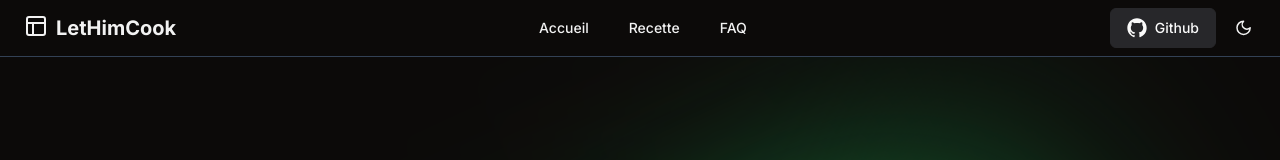
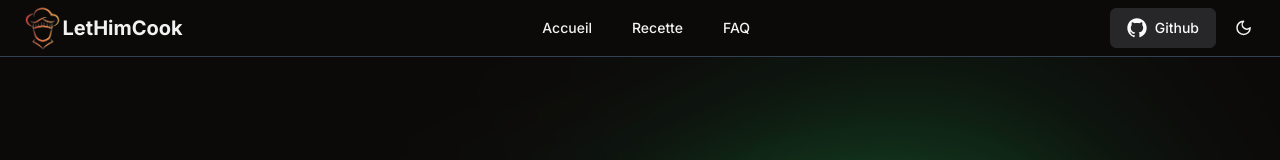
Before and after one commit to x0ze/Cooking-AI, a Next.js app in the folder lethimcook-app/: page / in a window 1280 px wide. Shown: the top 160 px of the page. Built offline with nearby package versions, Linux system fonts and the light colour scheme.

Commit message:
add logo

```diff
--- a/lethimcook-app/components/ui/Navbar.tsx
+++ b/lethimcook-app/components/ui/Navbar.tsx
@@ -18,6 +18,7 @@ import { buttonVariants } from "./custom/button";
 import { Menu } from "lucide-react";
 import { ModeToggle } from "./mode-toggle";
 import { LogoIcon } from "./Icons";
+import '@/public/logo-final.png'
 
 interface RouteProps {
   href: string;
@@ -44,14 +45,15 @@ export const Navbar = () => {
   return (
     <header className="sticky border-b-[1px] top-0 z-40 w-full bg-white dark:border-b-slate-700 dark:bg-background">
       <NavigationMenu className="mx-auto">
-        <NavigationMenuList className="container h-14 px-4 w-screen flex justify-between ">
+        <NavigationMenuList className="container h-14 px-4 w-screen flex justify-between">
           <NavigationMenuItem className="font-bold flex">
             <a
               rel="noreferrer noopener"
               href="/"
-              className="ml-2 font-bold text-xl flex"
+              className="ml-2 font-bold text-xl flex items-center"
             >
-              <LogoIcon />
+              <img src="logo-final.png" className="h-12"/>
+              {/* <LogoIcon /> */}
               LetHimCook
             </a>
           </NavigationMenuItem>
```
Also changed, not shown: lethimcook-app/components/ollama.tsx (+4 -4 lines), lethimcook-app/public/logo-final.png (added).
